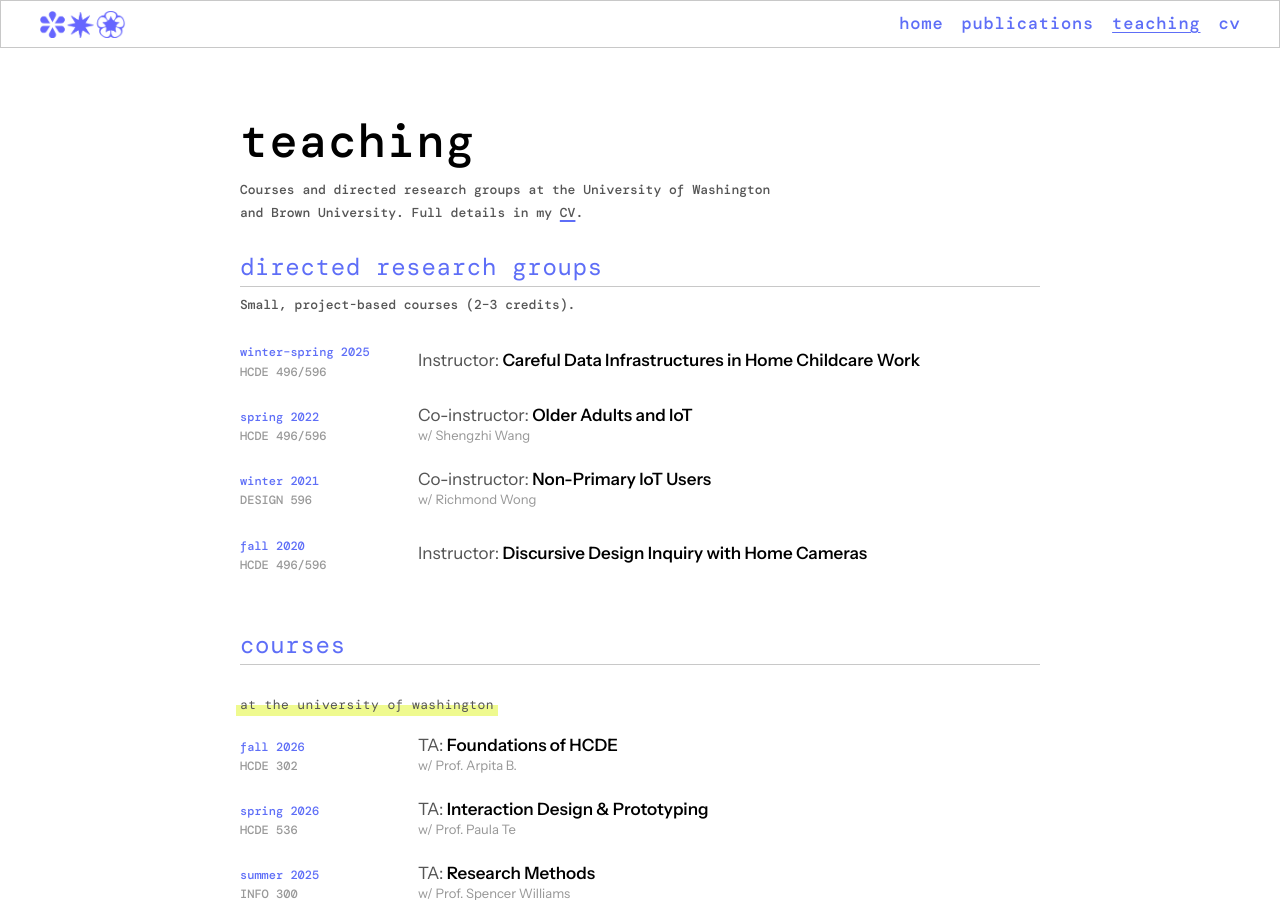
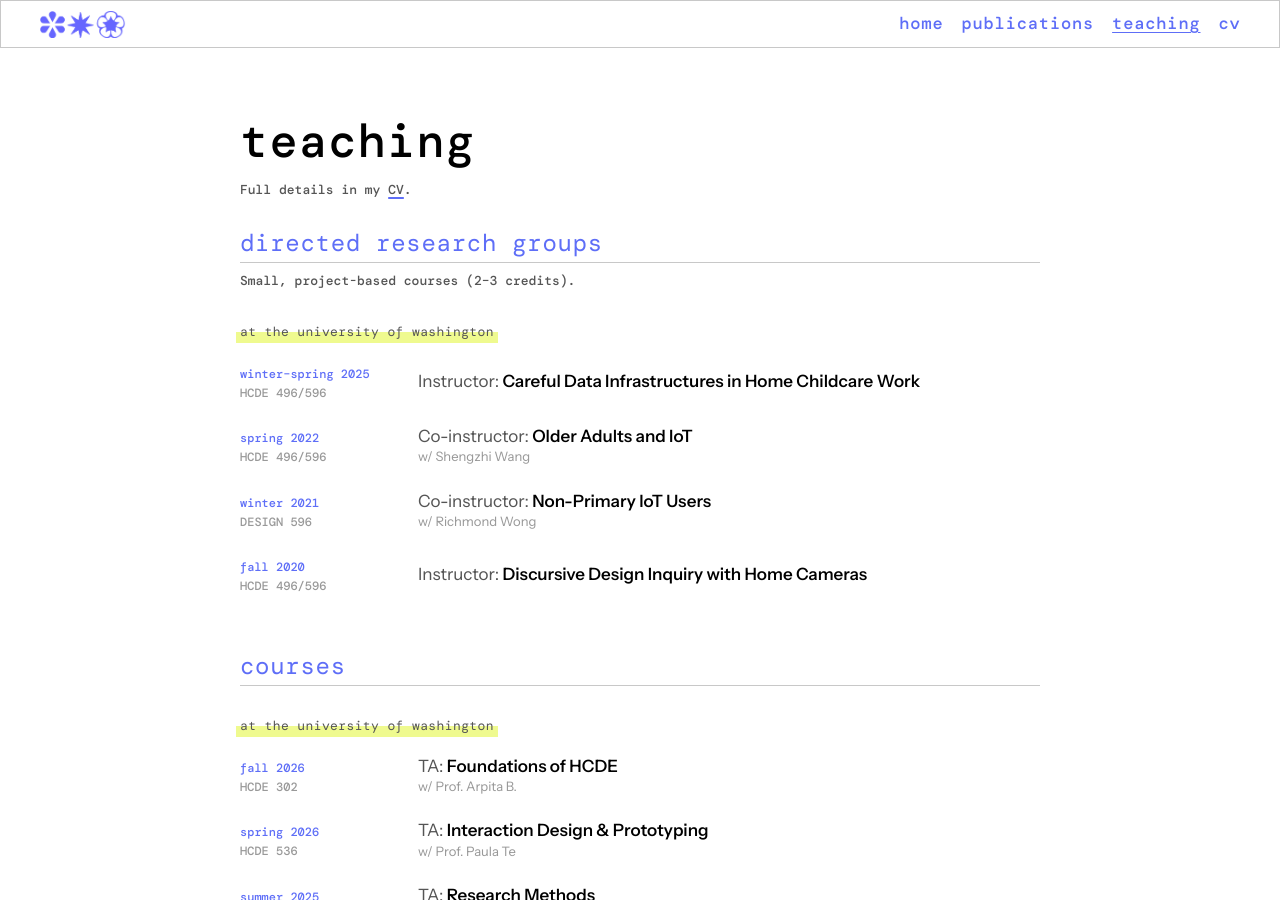
Before and after one commit to neillytan/neillytan.github.io, a Jekyll site: the page built from teaching.html, in a window 1280 px wide and 900 px high. Built offline with Jekyll 4.4.1, drawn with Linux system fonts in a browser that asks for light colours; some web fonts are replaced.

Commit message:
Teaching: shorter intro; UW subheading for research groups
Co-Authored-By: Claude Opus 5.5 <noreply@anthropic.com>

```diff
--- a/_data/teaching.yml
+++ b/_data/teaching.yml
@@ -10,6 +10,7 @@
 - section: Directed Research Groups
   note: Small, project-based courses (2–3 credits).
   items:
+    - subhead: at the University of Washington
     - term: winter–spring 2025
       role: Instructor
       title: Careful Data Infrastructures in Home Childcare Work
--- a/teaching.html
+++ b/teaching.html
@@ -5,7 +5,7 @@ permalink: /teaching/
 page_class: pubs teach
 ---
 <h1>teaching</h1>
-<p class="name-note">Courses and directed research groups at the University of Washington and Brown University. Full details in my <a href="{{ site.cv_file | relative_url }}">CV</a>.</p>
+<p class="name-note">Full details in my <a href="{{ site.cv_file | relative_url }}">CV</a>.</p>
 
 {%- for group in site.data.teaching %}
 <section class="pub-section">
```
